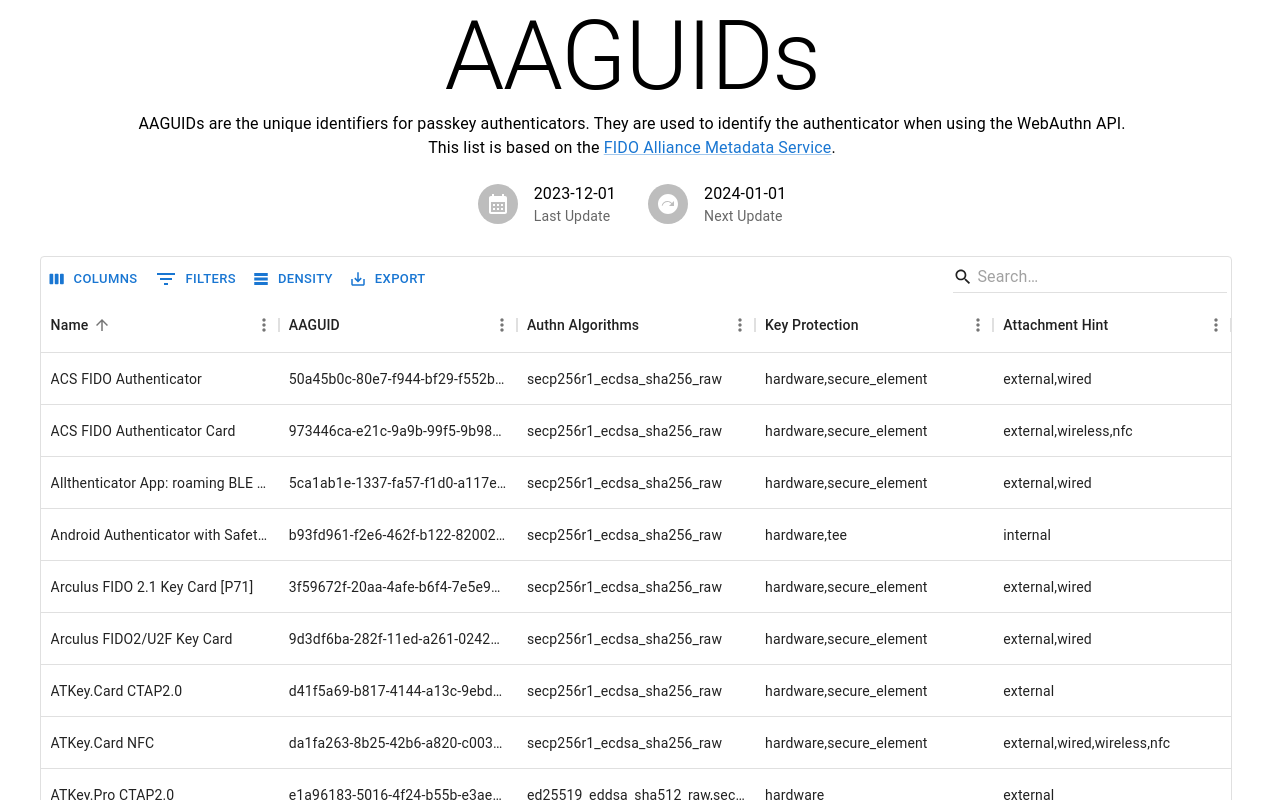
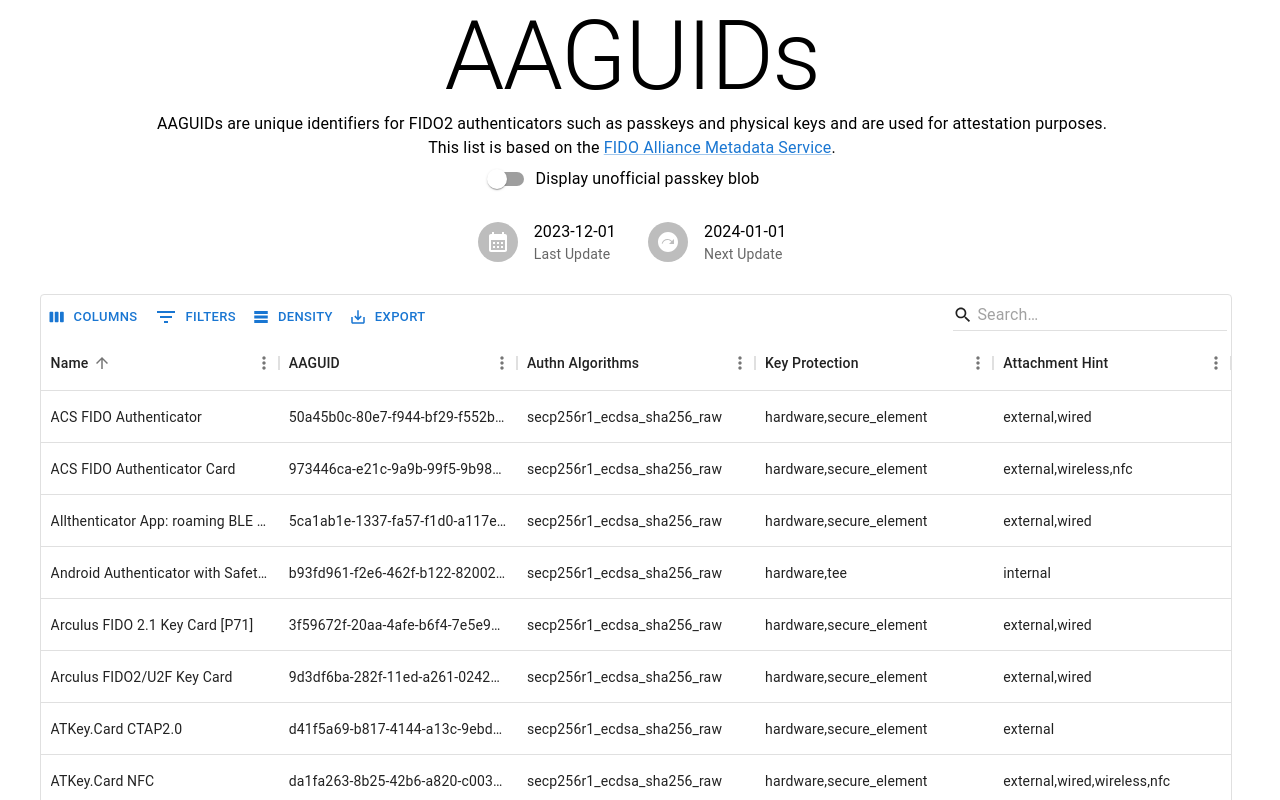
Before and after one commit to nicolonsky/AAGuids, a React (Create React App) app: page / in a window 1280 px wide. Shown: the top 800 px of the page. Built offline with nearby package versions, Linux system fonts and the light colour scheme.

Commit message:
Add toggle for unoff passkey sources

```diff
--- a/src/App.tsx
+++ b/src/App.tsx
@@ -1,12 +1,24 @@
 import { useEffect, useState } from 'react';
 import { DataGrid, GridToolbar } from '@mui/x-data-grid';
-import { Avatar, Grid, Link, List, ListItem, ListItemAvatar, ListItemText, Stack, Typography } from '@mui/material';
+import { Avatar, FormControlLabel, Grid, Link, List, ListItem, ListItemAvatar, ListItemText, Stack, Switch, Typography } from '@mui/material';
 import { UUID } from 'crypto';
 import NextPlanIcon from '@mui/icons-material/NextPlan';
 import CalendarMonthIcon from '@mui/icons-material/CalendarMonth';
 
+const unofficialUri = 'https://raw.githubusercontent.com/nicolonsky/ITDR/main/Watchlists/aaguids.json';
 
-function App() {
+const fidoMdsColumns: ColumnInfo[] = [
+  { field: 'description', headerName: 'Name', flex: 1 },
+  { field: 'aaguid', headerName: 'AAGUID', flex: 1 },
+  { field: 'authenticationAlgorithms', headerName: 'Authn Algorithms', flex: 1 },
+  { field: 'keyProtection', headerName: 'Key Protection', flex: 1 },
+  { field: 'attachmentHint', headerName: 'Attachment Hint', flex: 1 },
+];
+
+const passkeyColumns: ColumnInfo[] = [
+  { field: 'description', headerName: 'Name', flex: 1 },
+  { field: 'aaguid', headerName: 'AAGUID', flex: 1 }
+];
 
 type AAGuidInfo = {
   description: string,
@@ -18,27 +30,50 @@
   attachmentHint: string[]
 }
 
+type ColumnInfo = {
+  field: string;
+  headerName: string;
+  flex: number;
+}
+
+
+function App() {
+
   const [data, setData] = useState<AAGuidInfo[]>([]);
+  const [showUnofficial, setShowUnofficial] = useState(false);
+  const [columns, setColumns] = useState<ColumnInfo[]>(fidoMdsColumns);
+
+  const toggleShowUnofficial = (showUnofficial: boolean) => {
+    setShowUnofficial(showUnofficial);
+    if (showUnofficial) {
+      setColumns(passkeyColumns);
+    } else {
+      setColumns(fidoMdsColumns);
+    }
+  }
 
   useEffect(() => {
+    if (showUnofficial) {
+      fetch(unofficialUri)
+        .then(response => response.json())
+        .then(data => data
+          .map((entry: any, id: number) => ({ aaguid: entry.AAGuid, description: entry.Name, id: id }))
+        )
+        .then((filteredData: AAGuidInfo[]) => setData(filteredData))
+        .catch(console.error);
+
+    } else {
       fetch('/mdsblob.json')
         .then(response => response.json())
         .then(data => data
           .filter((entry: AAGuidInfo) => entry.protocolFamily === 'fido2')
           .map((entry: AAGuidInfo) => ({ ...entry, id: entry.aaguid }))
-
         )
         .then((filteredData: AAGuidInfo[]) => setData(filteredData))
         .catch(console.error);
-  }, [])
+    }
 
-  const columns = [
-    { field: 'description', headerName: 'Name', flex: 1 },
-    { field: 'aaguid', headerName: 'AAGUID', flex: 1 },
-    { field: 'authenticationAlgorithms', headerName: 'Authn Algorithms', flex: 1 },
-    { field: 'keyProtection', headerName: 'Key Protection', flex: 1 },
-    { field: 'attachmentHint', headerName: 'Attachment Hint', flex: 1 },
-  ];
+  }, [showUnofficial])
 
   return (
     <Grid
@@ -53,11 +88,25 @@
         AAGUIDs
       </Typography>
       <Typography>
-        AAGUIDs are the unique identifiers for passkey authenticators. They are used to identify the authenticator when using the WebAuthn API.
+        AAGUIDs are unique identifiers for FIDO2 authenticators such as passkeys and physical keys and are used for attestation purposes.
       </Typography>
+
+      {showUnofficial ?
+        <Typography>
+          This list is based on the <Link href="https://github.com/passkeydeveloper/passkey-authenticator-aaguids">passkey-authenticator-aaguids repository</Link>.
+        </Typography> :
         <Typography>
           This list is based on the <Link href="https://fidoalliance.org/metadata/">FIDO Alliance Metadata Service</Link>.
         </Typography>
+      }
+
+      <FormControlLabel
+        control={<Switch />}
+        label="Display unofficial passkey blob"
+        onChange={(_event: React.SyntheticEvent<Element, Event>, checked: boolean) => {
+          toggleShowUnofficial(checked);
+        }}
+      />
 
       <List component={Stack} direction="row">
         <ListItem>
```
Lines whose indentation alone changed are shown as unchanged.
